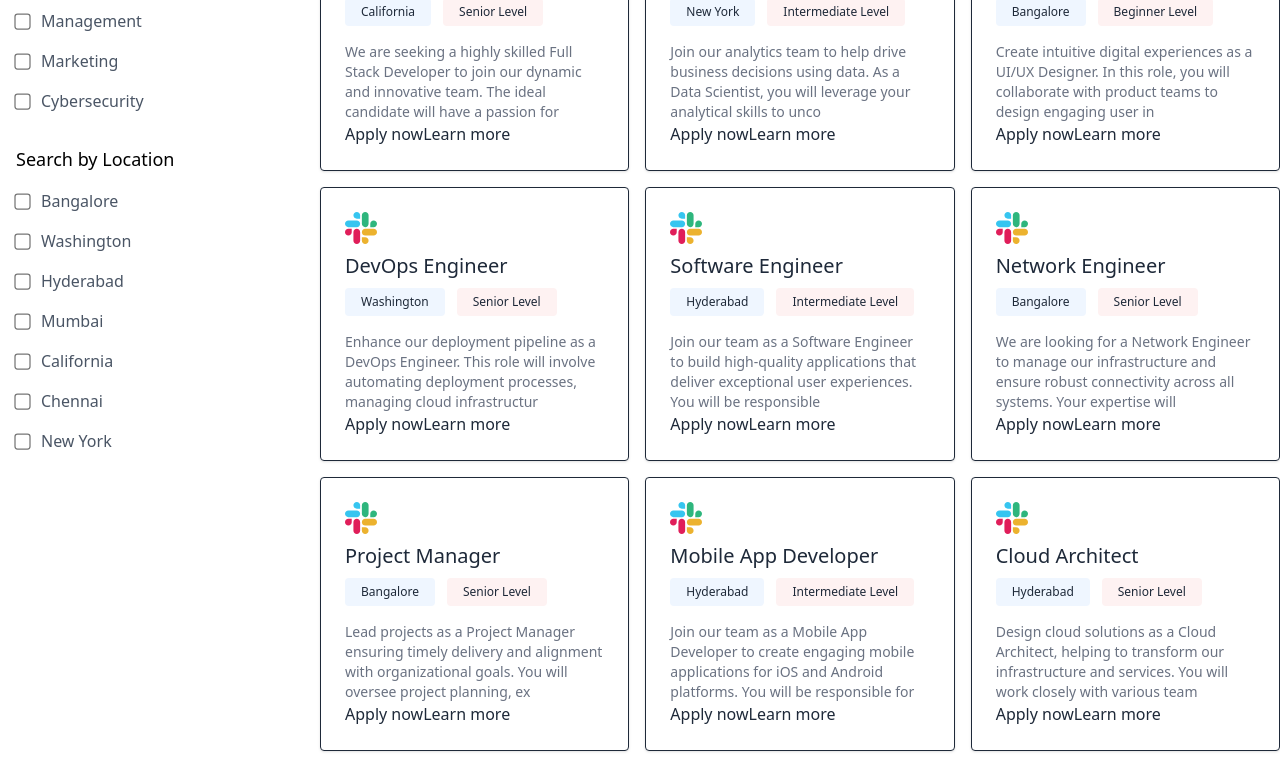
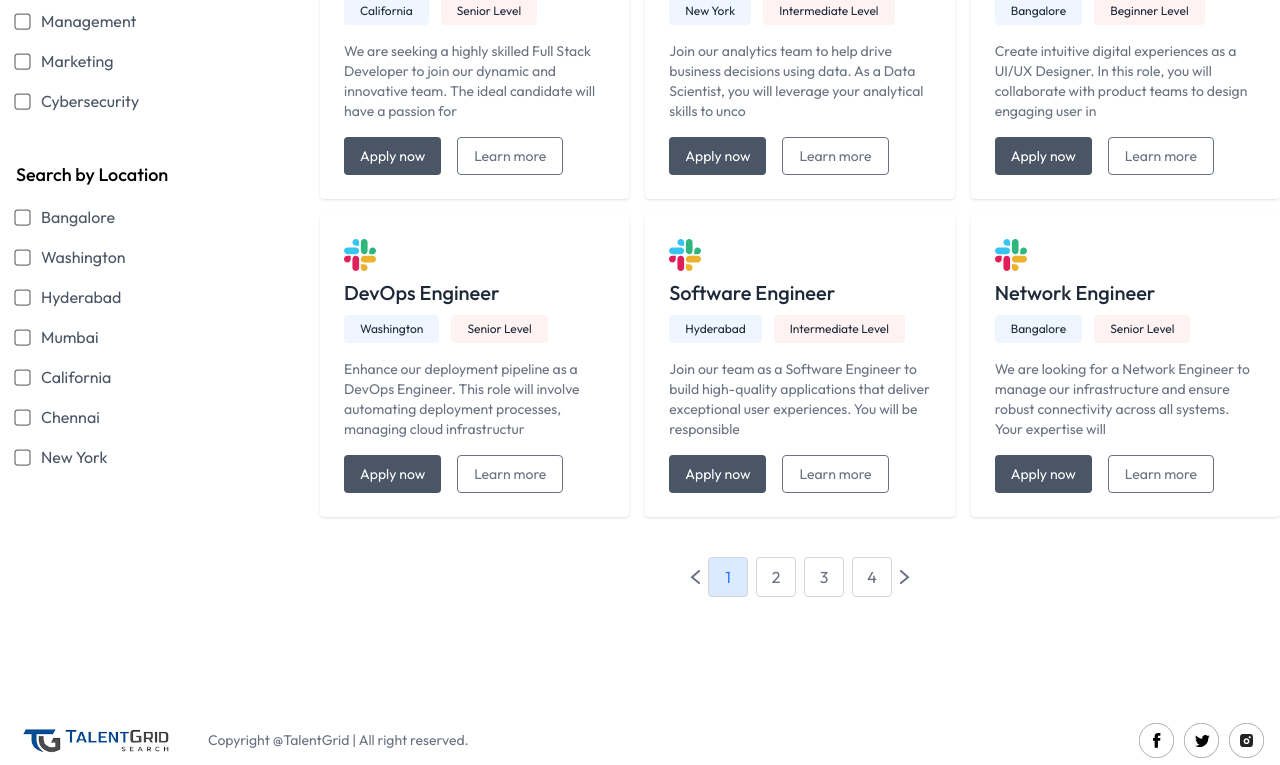
Before and after one commit to arifshaikh-official/job-portal, a React app in the folder Frontend/: page / in a window 1280 px wide. Shown: the part 780-1545 px from the top of the page. Built offline with nearby package versions, Linux system fonts and the light colour scheme; the HTML template or start-up script is replaced by a standard one.

Commit message:
implement pagination and footer

```diff
--- /dev/null
+++ b/Frontend/src/components/Footer.jsx
@@ -0,0 +1,18 @@
+import React from 'react'
+import { assets } from '../assets/assets'
+
+const Footer = () => {
+  return (
+    <div className='container px-4 2xl:px-20 mx-auto flex items-center justify-between gap-4 py-3 mt-20'>
+        <img width={160} src={assets.logo1} alt="" />
+        <p className='flex-1 border-gray-400 pl-4 text-sm text-gray-500 max-sm:hidden'> Copyright @TalentGrid | All right reserved.</p>
+        <div className='flex gap-2.5'>
+            <img width={35} src={assets.facebook_icon} alt="" />
+            <img width={35} src={assets.twitter_icon} alt="" />
+            <img width={35} src={assets.instagram_icon} alt="" />
+        </div>
+    </div>
+  )
+}
+
+export default Footer
--- a/Frontend/src/components/Hero.jsx
+++ b/Frontend/src/components/Hero.jsx
@@ -39,7 +39,7 @@ const Hero = () => {
                             className='max-sm:text-xs p-2 rounded outline-none w-full'
                             ref={locationRef}/>
                     </div>
-                    <button onClick={onSearch} className='bg-gray-500 px-6 py-2 rounded text-white m-1 cursor-pointer'>Search</button>
+                    <button onClick={onSearch} className='bg-gray-600 px-6 py-2 rounded text-white m-1 cursor-pointer'>Search</button>
 
                 </div>
             </div>
--- a/Frontend/src/components/JobCard.jsx
+++ b/Frontend/src/components/JobCard.jsx
@@ -3,7 +3,7 @@ import { assets } from '../assets/assets'
 
 const JobCard = ({ job }) => {
   return (
-    <div className='border p-6 shadow rounded'>
+    <div className='border-0 p-6 shadow rounded'>
         <div className='flex justify-between items-center'>
             <img className='h-8' src={assets.company_icon} alt="" />
         </div>
@@ -13,9 +13,9 @@ const JobCard = ({ job }) => {
             <span className='bg-red-50 border-red-200 px-4 py-1.5 rounded'>{job.level}</span>
         </div>
         <p className='text-gray-500 text-sm mt-4' dangerouslySetInnerHTML={{__html:job.description.slice(0,150)}}></p>
-        <div>
-            <button>Apply now</button>
-            <button>Learn more</button>
+        <div className='mt-4 flex gap-4 text-sm'>
+            <button className='bg-gray-600 text-white px-4 py-2 rounded cursor-pointer'>Apply now</button>
+            <button className='text-gray-500 border border-gray-500 rounded px-4 py-2 cursor-pointer'>Learn more</button>
         </div>
     </div>
   )
--- a/Frontend/src/components/JobListing.jsx
+++ b/Frontend/src/components/JobListing.jsx
@@ -1,10 +1,13 @@
-import React, { useContext } from 'react'
+import React, { useContext, useState } from 'react'
 import { AppContext } from '../context/AppContext'
-import { assets, JobCategories, JobLocations, jobsData } from '../assets/assets'
+import { assets, JobCategories, JobLocations } from '../assets/assets'
 import JobCard from './JobCard'
 
 const JobListing = () => {
-    const {isSearched, searchFilter, setSearchFilter} = useContext(AppContext)
+    const { isSearched, searchFilter, setSearchFilter, jobs } = useContext(AppContext)
+    const [showFilter, setShowFilter] = useState(false)
+    const [currentPage, setCurrentPage] = useState(1)
+
     return (
         <div className='container 2xl:px-20 mx-auto flex flex-col lg:flex-row max-lg:space-y-8 py-8'>
             {/* Sidebar */}
@@ -17,24 +20,28 @@ const JobListing = () => {
                                 {searchFilter.title && (
                                     <span className='inline-flex items-center gap-2.5 bg-blue-50 border-blue-200 px-4 py-1.5 rounded'>
                                         {searchFilter.title}
-                                    <img onClick={e => setSearchFilter(prev => ({...prev,title:""}))} className='cursor-pointer' src={assets.cross_icon} alt="" />
+                                        <img onClick={e => setSearchFilter(prev => ({ ...prev, title: "" }))} className='cursor-pointer' src={assets.cross_icon} alt="" />
                                     </span>
                                 )}
                                 {searchFilter.location && (
                                     <span className='ml-2 inline-flex items-center gap-2.5 bg-red-50 border-red-200 px-4 py-1.5 rounded'>
                                         {searchFilter.location}
-                                    <img onClick={e => setSearchFilter(prev => ({...prev,location:""}))} className='cursor-pointer' src={assets.cross_icon} alt="" />
+                                        <img onClick={e => setSearchFilter(prev => ({ ...prev, location: "" }))} className='cursor-pointer' src={assets.cross_icon} alt="" />
                                     </span>
                                 )}
                             </div>
                         </>
                     )
                 }
+                <button onClick={e => setShowFilter(prev => !prev)} className='px-6 py-1.5 rounded border border-gray-400 lg:hidden'>
+                    {showFilter ? "Close" : "Filters"}
+                </button>
+
                 {/* Category Filter */}
-            <div className='max-lg:hidden'>
+                <div className={showFilter ? "" : "max-lg:hidden"}>
                     <h4 className='font-medium text-lg py-4'>Search by Category</h4>
                     <ul className='space-y-4 text-gray-600' >
-                    {JobCategories.map((category,index)=>(
+                        {JobCategories.map((category, index) => (
                             <li className='flex gap-3 items-center' key={index}>
                                 <input className='scale-125' type="checkbox" name="" id="" />
                                 {category}
@@ -43,10 +50,11 @@ const JobListing = () => {
                     </ul>
                 </div>
                 {/* Location Filter */}
-            <div className='max-lg:hidden mt-4'>
+                <div className={`${showFilter ? "" : "max-lg:hidden"} mt-8`}>
+
                     <h4 className='font-medium text-lg py-4'>Search by Location</h4>
                     <ul className='space-y-4 text-gray-600' >
-                    {JobLocations.map((location,index)=>(
+                        {JobLocations.map((location, index) => (
                             <li className='flex gap-3 items-center' key={index}>
                                 <input className='scale-125' type="checkbox" name="" id="" />
                                 {location}
@@ -61,10 +69,27 @@ const JobListing = () => {
                 <h3 className='text-3xl font-medium py-2' id='job-list'>Latest Jobs</h3>
                 <p className='mb-8'>Get your desired job from top top comapnies</p>
                 <div className='grid grid-cols-1 sm:grid-cols-2 xl:grid-cols-3 gap-4'>
-                {jobsData.map((job,index)=>(
-                    <JobCard key={index} job={job}/>
+                    {jobs.slice((currentPage-1)*6,currentPage*6).map((job, index) => (
+                        <JobCard key={index} job={job} />
                     ))}
                 </div>
+
+                {/* Pagination */}
+                {jobs.length > 0 && (
+                    <div className='flex items-center justify-center space-x-2 mt-10'>
+                        <a href="#job-list">
+                            <img onClick={()=> setCurrentPage(Math.max(currentPage-1),1)} src={assets.left_arrow_icon} alt="" />
+                        </a>
+                        {Array.from({ length: Math.ceil(jobs.length / 6) }).map((_, index) => (
+                            <a href="#job-list">
+                                <button onClick={()=> setCurrentPage(index+1)} className={`w-10 h-10 flex items-center justify-center border border-gray-300 rounded cursor-pointer ${currentPage === index + 1 ? 'bg-blue-100 text-blue-500' : 'text-gray-500'}`}>{index + 1}</button>
+                            </a>
+                        ))}
+                        <a href="#job-list">
+                            <img onClick={()=> setCurrentPage(Math.min(currentPage+1,Math.ceil(jobs.length / 6)))} src={assets.right_arrow_icon} alt="" />
+                        </a>
+                    </div>
+                )}
             </section>
         </div>
     )
--- a/Frontend/src/components/Navbar.jsx
+++ b/Frontend/src/components/Navbar.jsx
@@ -9,7 +9,7 @@ const Navbar = () => {
             <img src={assets.logo1} width={180} alt="" />
             <div className='flex gap-4 max-sm:text-xs'>
                 <button className='text-gray-600 cursor-pointer font-medium'>Recruiter Login</button>
-                <button className='bg-gray-500 text-white px-6 sm:px-6 py-2 rounded cursor-pointer font-medium'>Login</button>
+                <button className='bg-gray-600 text-white px-6 sm:px-6 py-2 rounded cursor-pointer font-medium'>Login</button>
             </div>
         </div>
     </div>
--- a/Frontend/src/context/AppContext.jsx
+++ b/Frontend/src/context/AppContext.jsx
@@ -1,4 +1,5 @@
-import { createContext, useState } from "react";
+import { createContext, useEffect, useState } from "react";
+import { jobsData } from "../assets/assets";
 
 export const AppContext = createContext()
 
@@ -10,9 +11,22 @@ export const AppContextProvider = (props) => {
     })
 
     const [isSearched,setIsSearched] = useState(false)
+
+    const [jobs, setJobs] = useState([])
+
+    // Function to fetch jobs
+    const fetchJobs = async () =>{
+        setJobs(jobsData)
+    }
+
+    useEffect(()=>{
+        fetchJobs()
+    },[])
+
     const value = {
         setSearchFilter,searchFilter,
         isSearched,setIsSearched,
+        jobs,setJobs,
     }
 
     return (<AppContext.Provider value={value}>
--- a/Frontend/src/index.css
+++ b/Frontend/src/index.css
@@ -1,3 +1,4 @@
+@import url('https://fonts.googleapis.com/css2?family=Outfit:wght@100..900&display=swap');
 @import "tailwindcss";
 
 /* styles.css */
@@ -28,7 +29,6 @@
   animation: slide 20s linear infinite;
 }
 
-/* @import url('https://fonts.googleapis.com/css2?family=Poppins:ital,wght@0,100;0,200;0,300;0,400;0,500;0,600;0,700;0,800;0,900;1,100;1,200;1,300;1,400;1,500;1,600;1,700;1,800;1,900&display=swap');
-* {
-  font-family: "Poppins", sans-serif;
-} */
+*{
+  font-family: Outfit ;
+}
--- a/Frontend/src/pages/Home.jsx
+++ b/Frontend/src/pages/Home.jsx
@@ -2,6 +2,7 @@ import React from 'react'
 import Navbar from '../components/Navbar'
 import Hero from '../components/Hero'
 import JobListing from '../components/JobListing'
+import Footer from '../components/Footer'
 
 const Home = () => {
   return (
@@ -9,6 +10,7 @@ const Home = () => {
         <Navbar/>
         <Hero/>
         <JobListing/>
+        <Footer/>
     </div>
   )
 }
```
Lines whose indentation alone changed are shown as unchanged.
